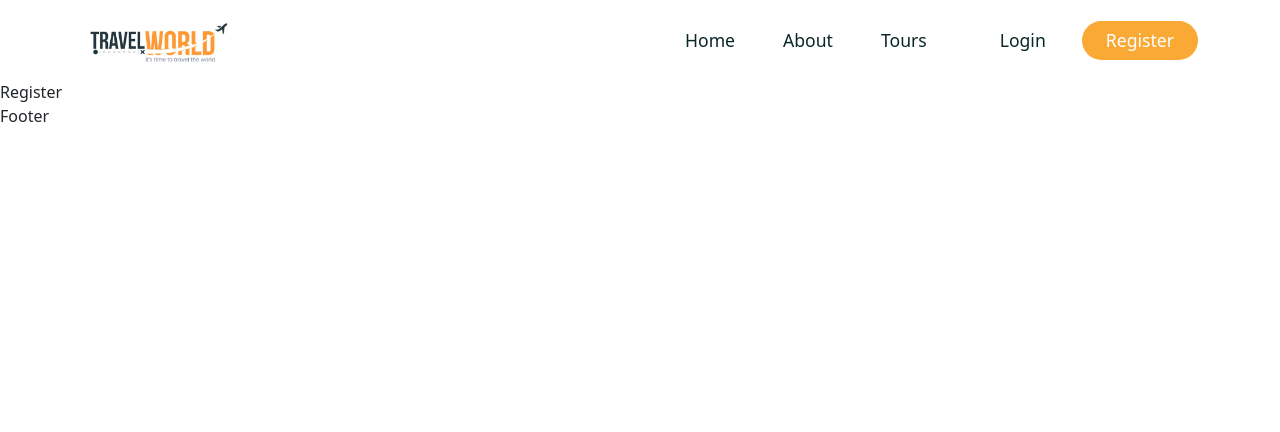
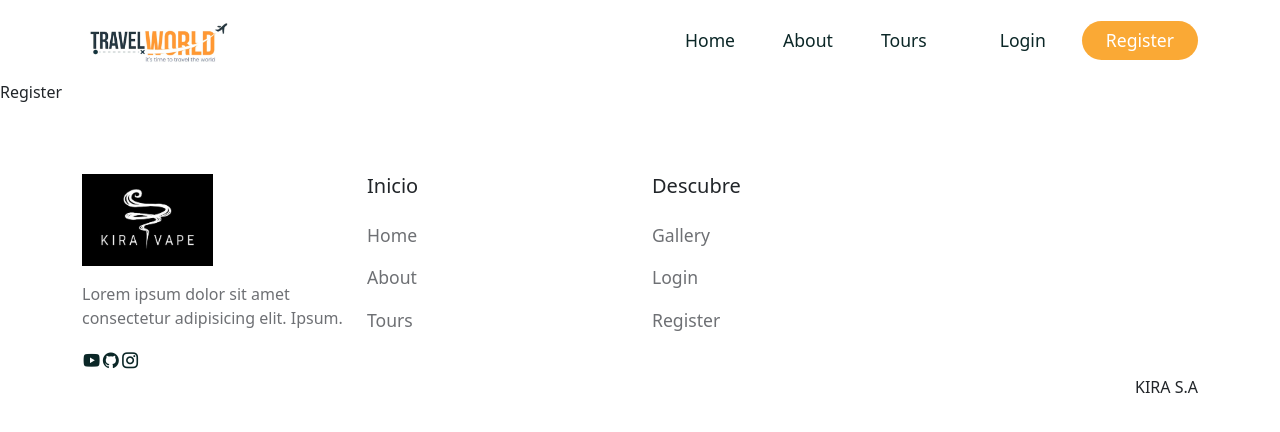
Before and after one commit to arik06/ucamp-enero, a React (Create React App) app in the folder frontend/: page /register in a window 1280 px wide. Shown: the top 432 px of the page. Built offline with nearby package versions, Linux system fonts and the light colour scheme; a web font is replaced by a local one.

Commit message:
final fronend

```diff
--- a/frontend/src/components/Footer/Footer.jsx
+++ b/frontend/src/components/Footer/Footer.jsx
@@ -1,9 +1,86 @@
 import React from 'react'
+import './footer.css'
+import {Container, Row, Col, ListGroup, ListGroupItem} from 'reactstrap'
+import { Link } from 'react-router-dom'
+import logo from "../../assets/images/logo.jpeg"
 
+
+const quick__links=[
+  {
+  path: '/home',
+  display:'Home'
+  },
+  {
+    path: '/about',
+    display:'About'
+  },
+  {
+    path: '/tours',
+    display:'Tours'
+  },
+];
+
+const quick__links2=[
+  {
+  path: '/gallery',
+  display:'Gallery'
+  },
+  {
+    path: '/login',
+    display:'Login'
+  },
+  {
+    path: '/register',
+    display:'Register'
+  },
+]
 const Footer = () => {
-  return (
-    <div>Footer</div>
-  )
+  return <footer className="footer">
+    <Container>
+      <Row>
+        <Col lg ="3">
+          <div className="logo">
+            <img src={logo} alt="" />
+            <p>Lorem ipsum dolor sit amet consectetur adipisicing elit. Ipsum.</p>
+
+            <div className="social__links d-flex align-items-center gap-4">
+              <span>
+                <Link to="#"><i class="ri-youtube-fill"></i></Link>
+                <Link to="#"><i class="ri-github-fill"></i></Link>
+                <Link to="#"><i class="ri-instagram-line"></i>
+                </Link>
+              </span>
+            </div>
+          </div>
+        </Col>
+        <Col lg="3">
+          <h5 className='footer__link-title'>Inicio</h5>
+          <ListGroup className='footer__quick-links'>
+            {
+              quick__links.map((item,index)=>(
+                <ListGroupItem key={index} className='ps-0 border-0'>
+                  <Link to={item.path} >{item.display}</Link>
+                </ListGroupItem>
+              ))
+            }
+          </ListGroup>
+        </Col>
+        <Col lg="3">
+        <h5 className='footer__link-title'>Descubre</h5>
+          <ListGroup className='footer__quick-links'>
+            {
+              quick__links2.map((item,index)=>(
+                <ListGroupItem key={index} className='ps-0 border-0'>
+                  <Link to={item.path} >{item.display}</Link>
+                </ListGroupItem>
+              ))
+            }
+          </ListGroup>
+        </Col>
+        <div  className='kira' lg="3"> KIRA S.A</div>
+      </Row>
+    </Container>
+  </footer>
 }
 
 export default Footer
--- a/frontend/src/components/Footer/footer.css
+++ b/frontend/src/components/Footer/footer.css
@@ -0,0 +1,39 @@
+.footer{
+    padding-top: 70px;
+    padding-bottom:30px;
+
+}
+
+.footer .logo img{
+    width: 50%;
+    margin-bottom: 1rem;
+
+}
+.footer .logo p{
+    color: var(--text-color);
+
+}
+
+.social__links span a{
+    text-decoration: none;
+    color: var(--heading-color);
+    font-size: 1.2rem;
+}
+
+.footer__link-title{
+    color: var(--heding-color);
+    margin-bottom: 1rem;
+}
+
+.footer__quick-links li a{
+    text-decoration: none;
+    color: var(--text-color);
+    font-size: 1.1rem;
+
+}
+
+.kira {
+    display: flex;
+    align-items: flex-end;
+    justify-content: flex-end;
+  }
```
